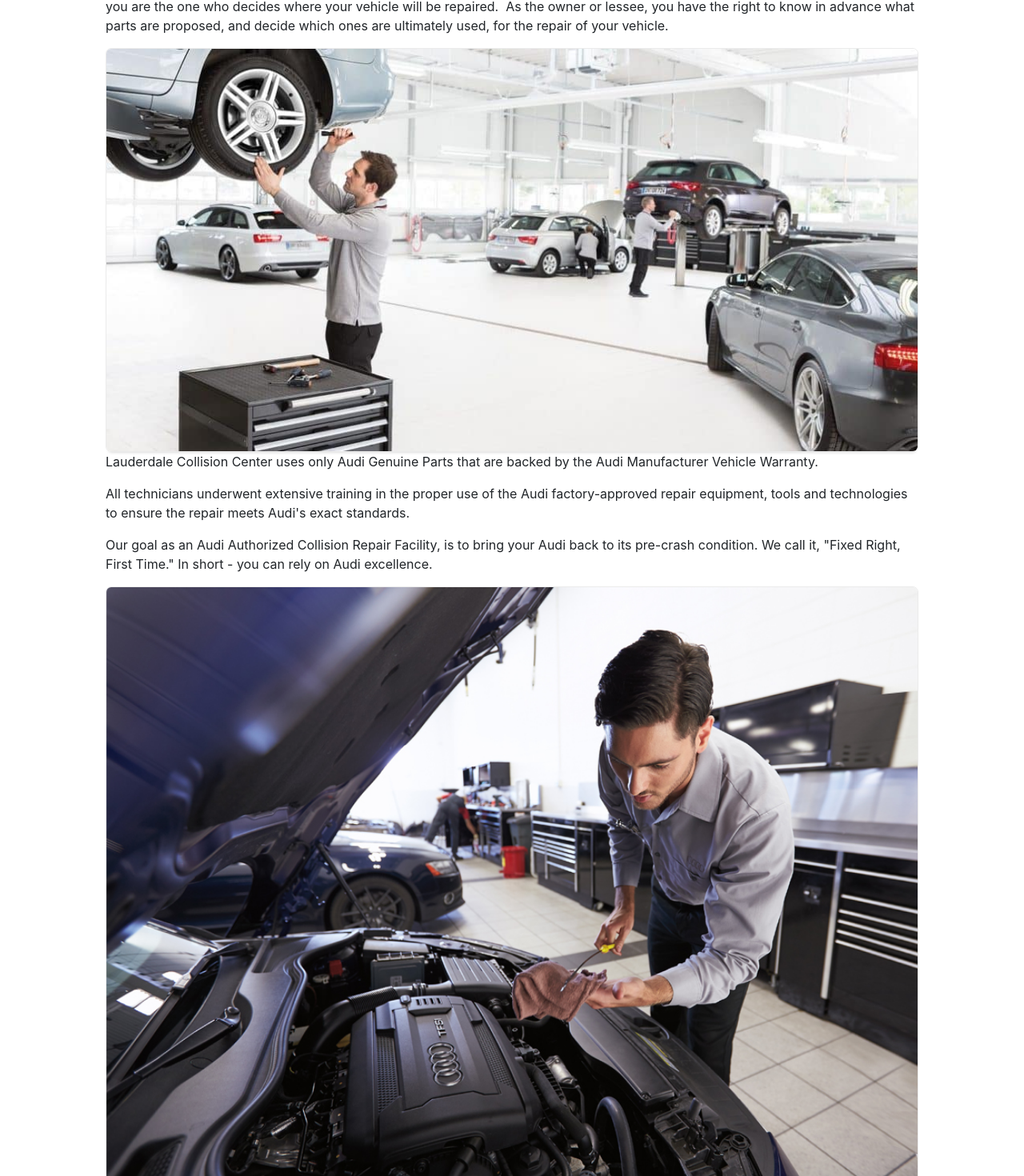
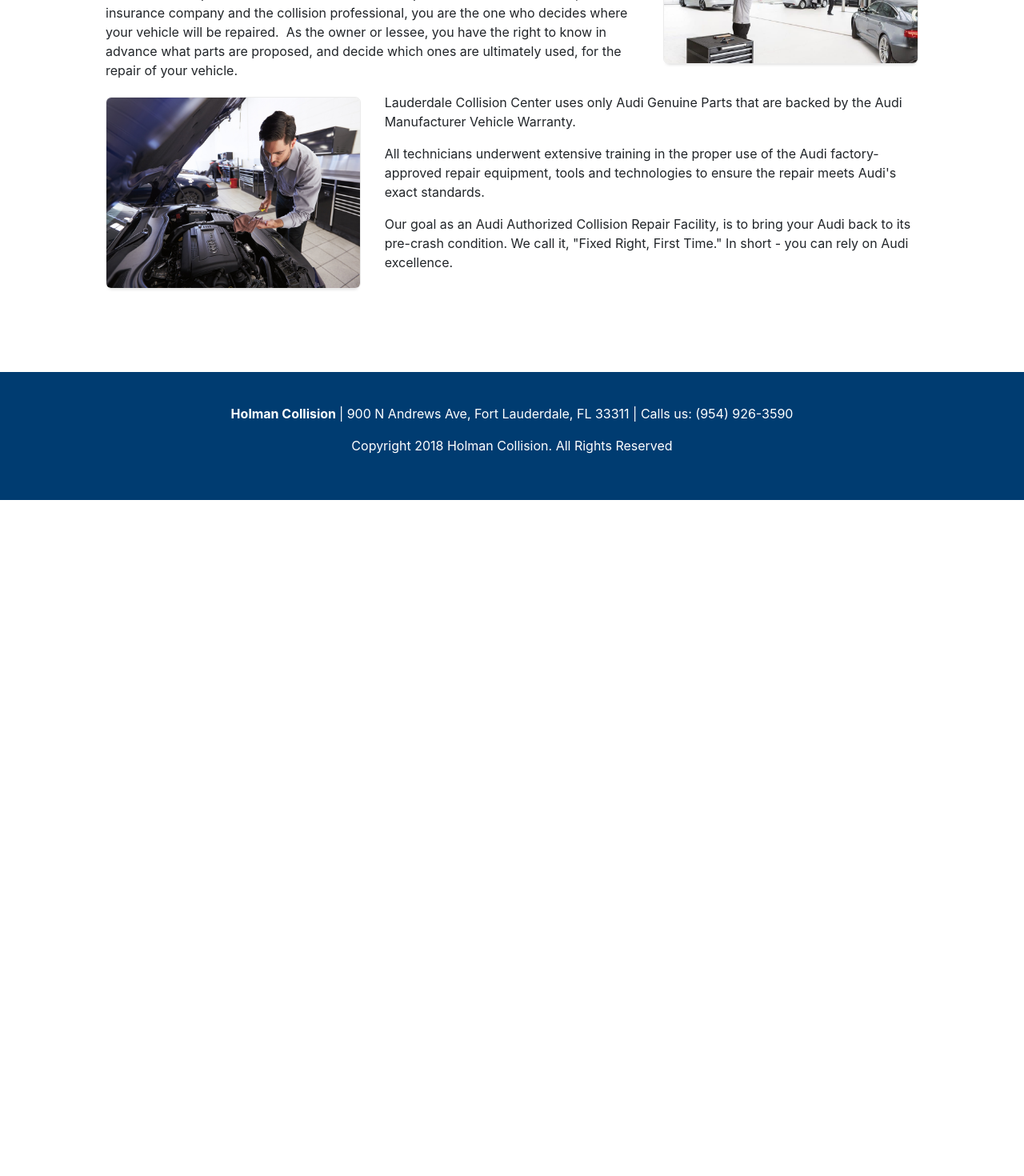
Before and after one commit to nbaki/collision-example, a React (Create React App) app: page /certified/brands/audi in a window 1280 px wide. Shown: the part 660-2130 px from the top of the page at 80% size. After the commit the page ends 1285 px from the top, so only its background shows below. Built offline with nearby package versions, Linux system fonts and the light colour scheme; what formsy-react would draw is missing.

Commit message:
audi page

```diff
--- a/src/pages/certified/brands/audi.js
+++ b/src/pages/certified/brands/audi.js
@@ -14,9 +14,11 @@ export default class AudiBrand extends React.Component {
         <Container fluid>
           <div className="contained-text">
             <Row>
-              <Col>
+              <Col md={12}>
                 <h1>Audi</h1>
                 <hr />
+              </Col>
+              <Col md={8}>
                 <p>
                   This facility meets Audi's exacting repair standards and uses Audi Genuine Parts backed by the factory warranty.
                 </p>
@@ -25,11 +27,14 @@ export default class AudiBrand extends React.Component {
                   you are the one who decides where your vehicle will be repaired.  As the owner or lessee, you have the right to know in advance what parts are proposed,
                   and decide which ones are ultimately used, for the repair of your vehicle.
                 </p>
-                <Row>
-                  <Col>
-                    <img src={AudiPhoto1} id="brand-photos" />
-                  </Col>
-                </Row>
+              </Col>
+              <Col md={4}>
+                <img src={AudiPhoto1} id="brand-photos" alt="audi" />
+              </Col>
+              <Col md={4}>
+                <img src={AudiPhoto2} id="brand-photos" alt="audi" />
+              </Col>
+              <Col md={8}>
                 <p>
                   Lauderdale Collision Center uses only Audi Genuine Parts that are backed by the Audi Manufacturer Vehicle Warranty.
                 </p>
@@ -41,12 +46,8 @@ export default class AudiBrand extends React.Component {
                   Our goal as an Audi Authorized Collision Repair Facility, is to bring your Audi back to its pre-crash condition.
                   We call it, "Fixed Right, First Time." In short - you can rely on Audi excellence.
                 </p>
-                <Row>
-                  <Col>
-                    <img src={AudiPhoto2} id="brand-photos" />
-                  </Col>
-                </Row>
               </Col>
+
             </Row>
           </div>
         </Container>
--- a/src/stylesheets/certifications.css
+++ b/src/stylesheets/certifications.css
@@ -82,6 +82,7 @@ a#certified-link:hover {
 
 #brand-photos {
     width: 100%;
+    margin: .3rem auto 1.5rem auto;
     border: 1px solid rgb(235, 235, 235);
     border-radius: 7px;
     -webkit-box-shadow: 0 4px 4px -4px rgba(0, 0, 0, .2);
--- a/src/stylesheets/style.css
+++ b/src/stylesheets/style.css
@@ -6,7 +6,7 @@ html, body {
 div.contained-text {
     padding: 2rem;
     max-width: 1080px;
-    margin: 2rem auto 3rem auto;
+    margin: 1rem auto 3rem auto;
 }
 
 .background-grad {
```
